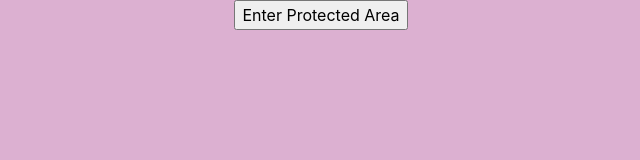
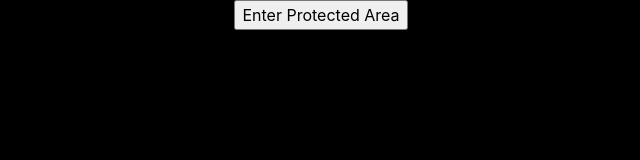
Before and after one commit to blmendoza/sankaibeauty, a plain HTML site: page index.html in a window 1280 px wide. Shown: the whole page, without its empty margins (319-959 px from the left). Drawn offline with nearby package versions, Linux system fonts and the light colour scheme.

Commit message:
3rd attempt colored bg

```diff
--- a/index.html
+++ b/index.html
@@ -13,7 +13,7 @@
   <body>
     <style>
       body {
-        background-color: #DCB0D1 ;
+        background-color: black ;
       }
     </style>
     <script>
```
